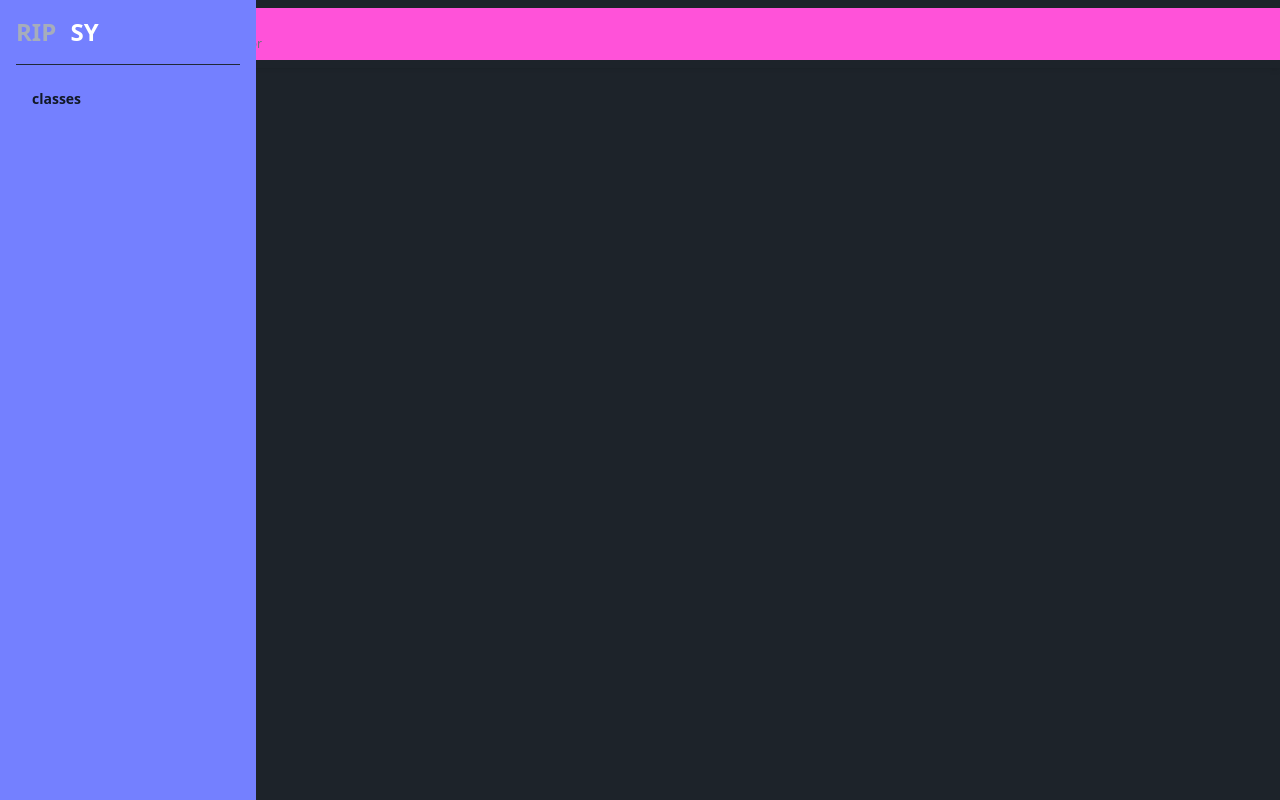
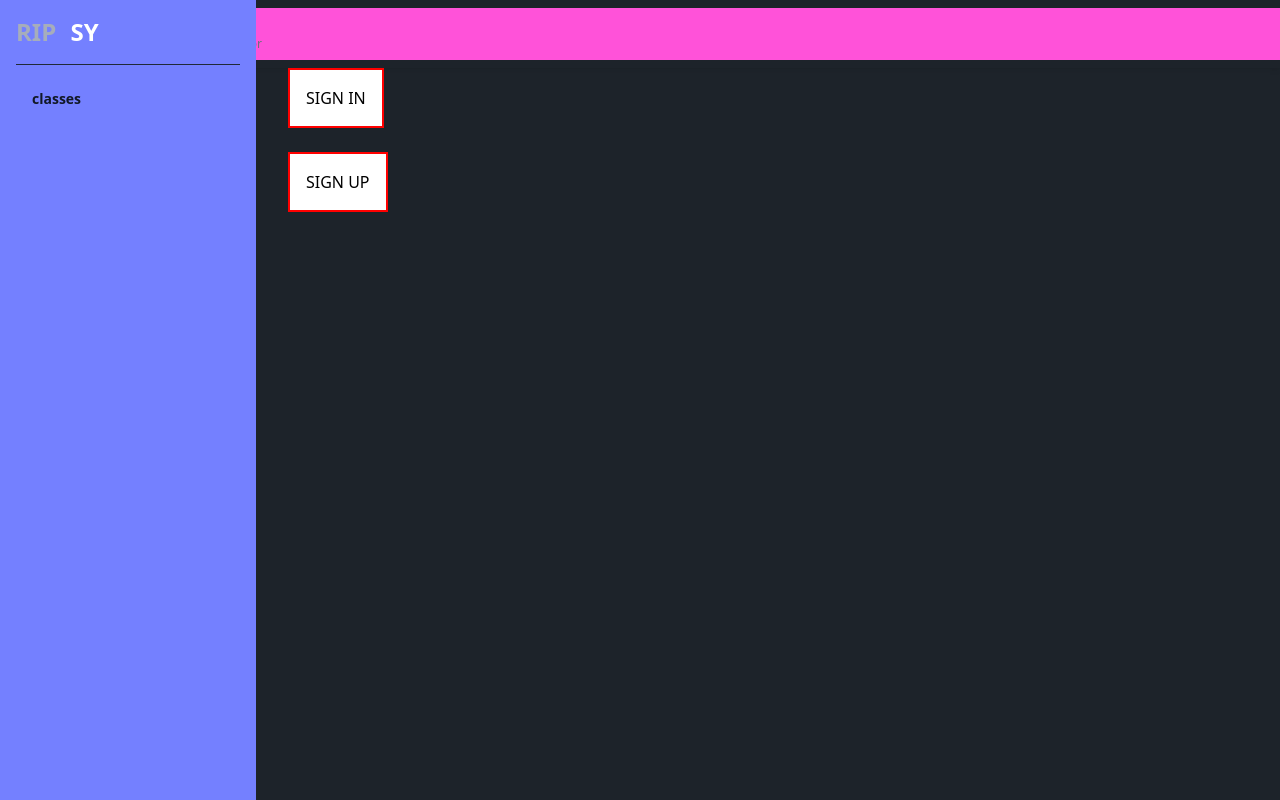
Before and after one commit to uniquemozilla22/Class-reservation-system, a React (Vite) app: page /entry in a window 1280 px wide. Built offline with nearby package versions, Linux system fonts and the light colour scheme; grey boxes are pictures that could not be loaded; the HTML template or start-up script is replaced by a standard one.

Commit message:
First commit

```diff
--- a/package.json
+++ b/package.json
@@ -18,10 +18,11 @@
     "concurrently": "^8.2.2",
     "cors": "^2.8.5",
     "dotenv": "^16.4.5",
-    "express": "^4.18.2",
+    "express": "^4.19.2",
     "gts": "^5.3.0",
+    "mysql": "^2.18.1",
     "mysql2": "^3.9.3",
-    "nodemon": "^3.0.3",
+    "nodemon": "^3.1.0",
     "prop-types": "^15.8.1",
     "react": "^18.2.0",
     "react-dom": "^18.2.0",
--- a/src/App.jsx
+++ b/src/App.jsx
@@ -1,12 +1,16 @@
 import { Route, Routes } from "react-router-dom";
 import Classes from "./pages/Classes";
 import Layout from "./components/layout";
+import Entry from "./pages/Entry";
+import SignIn from "./pages/SignIn"
 
 function App() {
   return (
     <Layout>
       <Routes>
         <Route path="/" element={<Classes />} />
+        <Route path="/entry" element={<Entry />} />
+        <Route path="/signIn" element={<SignIn />} />
       </Routes>
     </Layout>
   );
--- /dev/null
+++ b/src/pages/Entry.jsx
@@ -0,0 +1,37 @@
+import { useNavigate } from "react-router-dom";
+
+const styles ={
+
+    signIn: {
+        backgroundColor : "white",
+        padding : "1rem",
+        color : "black",
+        border : "2px solid red"
+    },
+
+    signUp: {
+        backgroundColor : "white",
+        padding : "1rem",
+        color : "black",
+        border : "2px solid red"
+    }
+}
+
+const Entry = () => {
+
+    const navigate = useNavigate()
+
+    const goToNewPage = () => {
+        navigate("/signIn");
+    }
+    return (
+        <div>
+            <button class = "signIn" style={styles.signIn} onClick={() => goToNewPage()}>SIGN IN</button>
+            <br/>
+            <br/>
+            <button class = "signUp" style={styles.signUp}>SIGN UP</button>
+        </div>
+    );
+};
+
+export default Entry;
--- /dev/null
+++ b/src/pages/SignIn.jsx
@@ -0,0 +1,28 @@
+import { useNavigate } from "react-router-dom";
+
+const styles = {
+    back: {
+        backgroundColor : "white",
+        padding : "1rem",
+        color : "black",
+        border : "2px solid red"
+    }
+}
+const SignIn = () => {
+
+    const navigate = useNavigate()
+
+    const goToBackPage = () => {
+        navigate("/entry");
+    }
+    return (
+        <div>
+            "WELCOME TO SIGN IN PAGE!"
+            <br></br>
+            <br></br>
+            <button style = {styles.back}onClick={() => goToBackPage()}>BACK</button>
+        </div>
+    );
+};
+
+export default SignIn;
```
Also changed, not shown: src/css/signIn.css (added).
